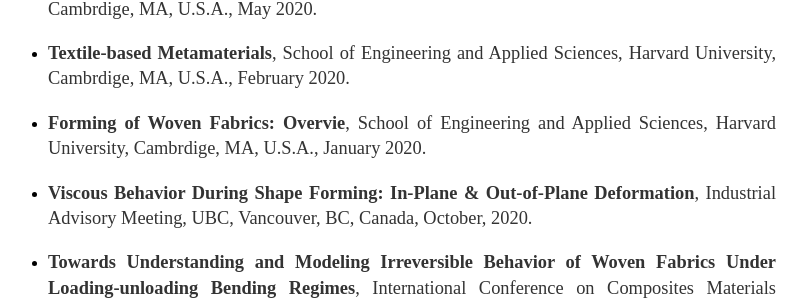
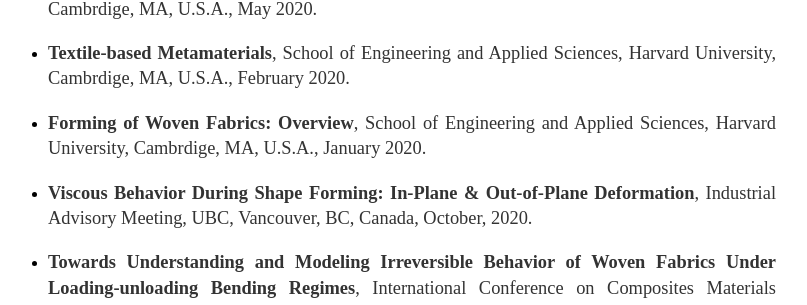
Before and after one commit to rsourki/rsourki.github.io, a Jekyll site: the page built from publications/index.html, in a window 1280 px wide and 900 px high, scrolled down 1543 px. Shown: the part 147-452 px from the top of the window, without its empty margins (248-1055 px from the left). Built offline with Jekyll 4.4.1, drawn with Linux system fonts in a browser that asks for light colours.

Commit message:
Update index.html

```diff
--- a/publications/index.html
+++ b/publications/index.html
@@ -46,7 +46,7 @@ title: Publications - Reza Sourki Webpage
  <li><p><b>Textile-based Metamaterials</b>, School of Engineering and Applied Sciences, Harvard University, Cambrdige, MA, U.S.A., June 2020.</p></li>
  <li><p><b>Textile-based Metamaterials</b>, School of Engineering and Applied Sciences, Harvard University, Cambrdige, MA, U.S.A., May 2020.</p></li>
  <li><p><b>Textile-based Metamaterials</b>, School of Engineering and Applied Sciences, Harvard University, Cambrdige, MA, U.S.A., February 2020.</p></li>
- <li><p><b>Forming of Woven Fabrics: Overvie</b>, School of Engineering and Applied Sciences, Harvard University, Cambrdige, MA, U.S.A., January 2020.</p></li>
+ <li><p><b>Forming of Woven Fabrics: Overview</b>, School of Engineering and Applied Sciences, Harvard University, Cambrdige, MA, U.S.A., January 2020.</p></li>
  <li><p><b>Viscous Behavior During Shape Forming: In-Plane & Out-of-Plane Deformation</b>, Industrial Advisory Meeting, UBC, Vancouver, BC, Canada, October, 2020.</p></li>
  <li><p><b>Towards Understanding and Modeling Irreversible Behavior of Woven Fabrics Under Loading-unloading Bending Regimes</b>, International Conference on Composites Materials (ICCM22), Melbourne, Australia, August 2019.</p></li>
  <li><p><b>Fractional Viscoelastic Behavior of Prepreg Woven Fabrics</b>, Canadian International Conference On Composite Materials (CANCOM2019), Kelowna, BC, Canada, July 2019.</p></li>
```
